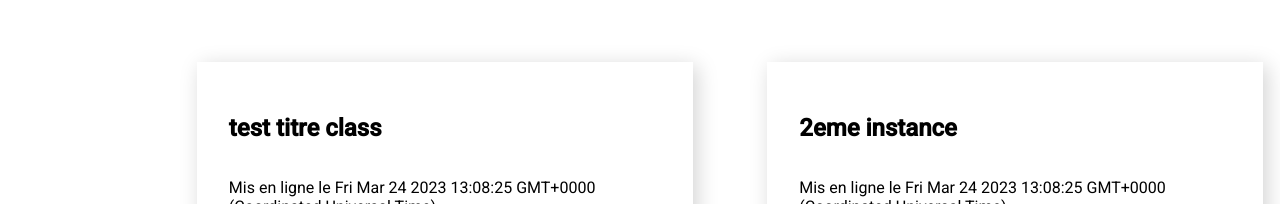
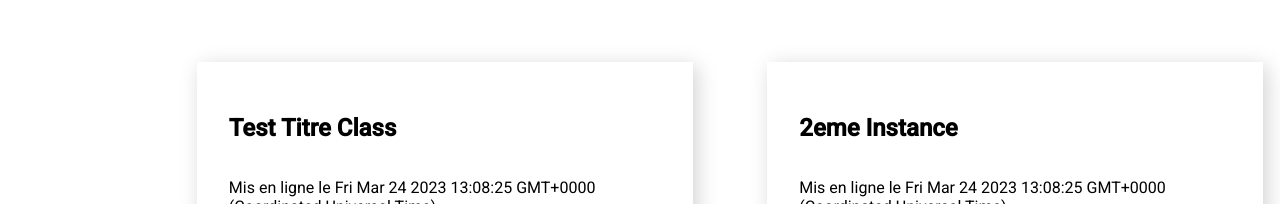
Before and after one commit to marie-lourdes/Site-snapface-Angular, an Angular app: page / in a window 1280 px wide. Shown: the part 127-331 px from the top of the page. Built offline with nearby package versions, Linux system fonts and the light colour scheme.

Commit message:
pipe data string: face-snap.component.html => add TitleCasePipe to title FaceSnap

```diff
--- a/src/app/face-snap/face-snap.component.html
+++ b/src/app/face-snap/face-snap.component.html
@@ -1,6 +1,6 @@
 <div class="face-snap-card" [ngClass]="{'face-snap-card--snapped': faceSnap.snaps > 0}">
     <!-- ajout dans le DOM du contenu du component avec la string interpolation avec les doubles accolades-->
-    <h2>{{faceSnap.title}}</h2>
+    <h2>{{faceSnap.title | titlecase}}</h2>
     <p>Mis en ligne le {{faceSnap.createDate}}</p>
     <!-- ajout du contenu rl de l image avec attribute binding:  des crochet aux attributs html car les valeurs des propriétés du faceSnapcomponent ne seront pas toujous des string
     comme pour imageUrl et title. Au lieu de melanger les types de valeur de ces attribut les crochet permettent une syntaxe unique
```
